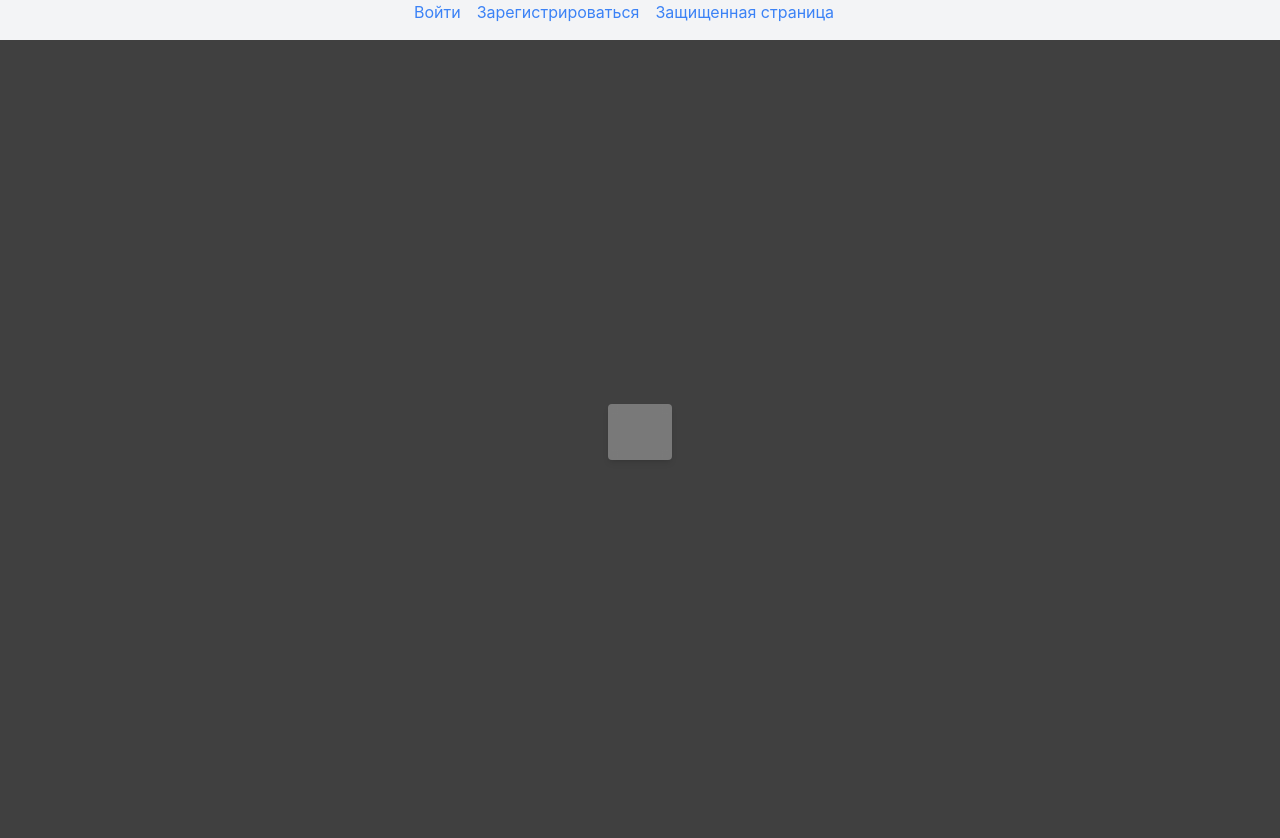
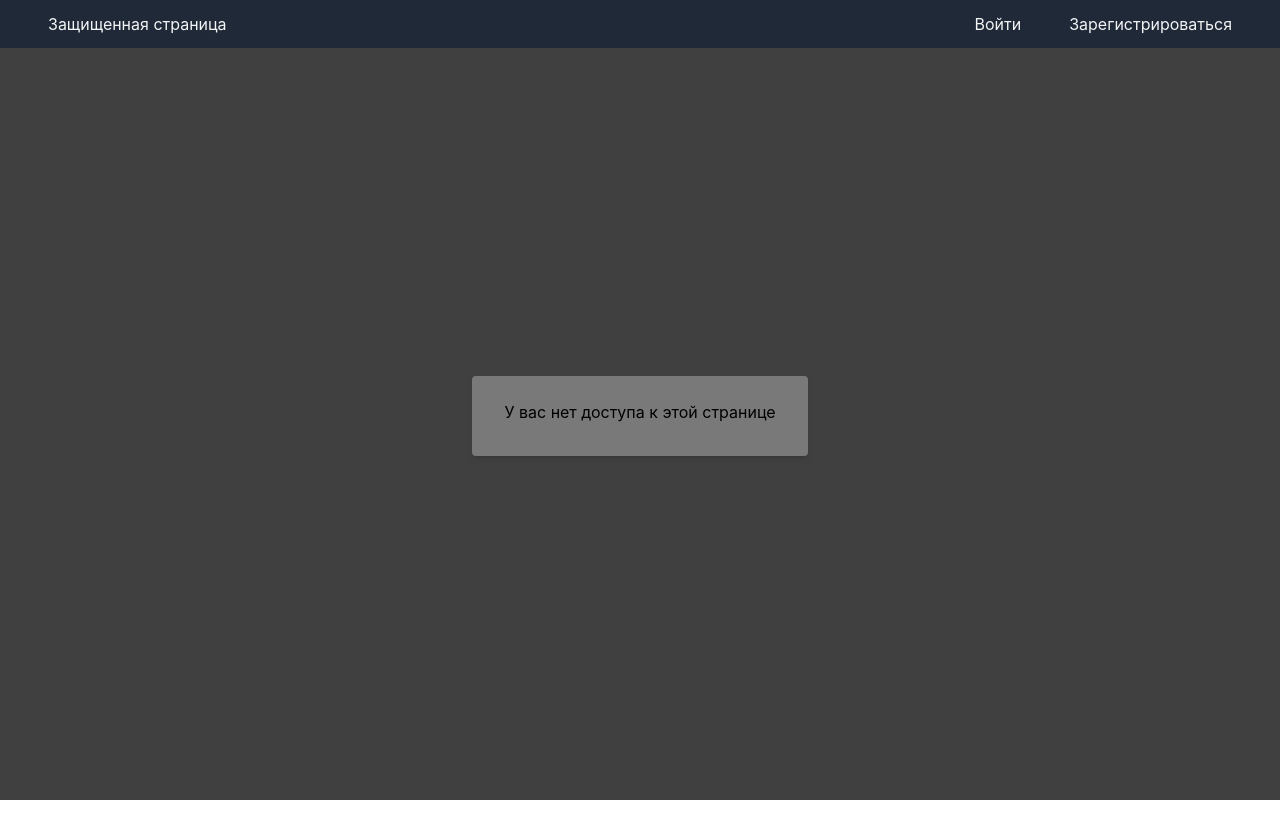
Before and after one commit to StasAnanas666/react-auth, a React (Create React App) app: page /protected in a window 1280 px wide. After the commit the page ends 800 px from the top, so only its background shows below. Built offline with nearby package versions, Linux system fonts and the light colour scheme; no server answers.

Commit message:
some changes...

```diff
--- a/src/App.js
+++ b/src/App.js
@@ -1,23 +1,72 @@
 import "./App.css";
+import { useState, useEffect } from "react";
 import { BrowserRouter as Router, Routes, Route } from "react-router-dom";
+import axios from "axios";
 import Menu from "./components/Menu";
 import Register from "./components/Register";
 import Login from "./components/Login";
 import Protected from "./components/Protected";
 
+const serverUrl = "http://localhost:5000";
+
 function App() {
+    const [isAuthenticated, setIsAuthenticated] = useState(false);
+    const [username, setUsername] = useState("");
+
+    //проверка токена при загрузке приложения
+    //если токен есть(т.е. пользователь аутентифицирован, устанавливаем имя пользователя и состояние аутентификации в true)
+    //иначе(т.е. пользователь вышел, удаляем токен из localStorage, устанавливаем состояние аутентификации в true)
+    useEffect(() => {
+        const fetchData = async () => {
+            const token = localStorage.getItem("token");
+            if (token) {
+                try {
+                    const response = await axios.get(`${serverUrl}/protected`, {
+                        headers: { Authorization: token },
+                    });
+                    setUsername(response.data.user.username);
+                    setIsAuthenticated(true);
+                } catch (error) {
+                    localStorage.removeItem("token");
+                    setIsAuthenticated(false);
+                }
+            }
+        };
+
+        fetchData();
+    }, []);
+
+    //выход из учетки
+    const handleLogout = () => {
+        localStorage.removeItem("token");
+        setIsAuthenticated(false);
+        setUsername("");
+    };
+
     return (
         <Router>
-            <div className="min-h-screen bg-gray-100 flex flex-col items-center justify-center">
-                <Menu />
+            <div className="min-h-screen bg-gray-100 flex flex-col items-center justify-start">
+                <Menu
+                    isAuthenticated={isAuthenticated}
+                    username={username}
+                    handleLogout={handleLogout}
+                />
                 <Routes>
-                    <Route path="/login" element={<Login />}/>
-                    <Route path="/register" element={<Register />}/>
-                    <Route path="/protected" element={<Protected />}/>
+                    <Route
+                        path="/login"
+                        element={
+                            <Login
+                                setIsAuthenticated={setIsAuthenticated}
+                                setName={setUsername}
+                            />
+                        }
+                    />
+                    <Route path="/register" element={<Register />} />
+                    <Route path="/protected" element={<Protected />} />
                 </Routes>
             </div>
         </Router>
-    )
+    );
 }
 
 export default App;
--- a/src/components/Login.jsx
+++ b/src/components/Login.jsx
@@ -1,11 +1,13 @@
 import { useState } from "react";
+import { useNavigate } from "react-router-dom";
 import axios from "axios";
 
 const serverUrl = "http://localhost:5000";
 
-const Login = ({history}) => {
+const Login = ({setIsAuthenticated, setName}) => {
     const [username, setUsername] = useState("");
     const [password, setPassword] = useState("");
+    const navigate = useNavigate();//редирект
 
     const handleSubmit = async(e) => {
         e.preventDefault();
@@ -15,14 +17,16 @@
             });
             //записываем токен в LocalStorage под ключом token
             localStorage.setItem("token", response.data.token);
-            history.push("/protected");
+            setIsAuthenticated(true);
+            setName(username);
+            navigate("/protected"); //редирект на защищенную страницу
         } catch (error) {
             console.error("Ошибка входа: ", error);
         }
     }
 
     return (
-        <div className="w-full min-h-screen flex items-center justify-center bg-loginBackground bg-center bg-cover">
+        <div className="w-full grow flex items-center justify-center bg-loginBackground bg-center bg-cover">
             <form
                 className="w-1/3 backdrop-blur-sm bg-white/30 shadow-md rounded px-8 pt-6 pb-8 mb-4"
                 onSubmit={handleSubmit}
--- a/src/components/Menu.jsx
+++ b/src/components/Menu.jsx
@@ -1,29 +1,60 @@
-import { NavLink } from "react-router-dom"
+import { NavLink, useNavigate } from "react-router-dom";
 
-const Menu = () => {
+const Menu = ({ isAuthenticated, username, handleLogout }) => {
+    const navigate = useNavigate();
+
     return (
-        <div className="mb-4">
-            <ul className="flex space-x-4">
+        <nav className="px-12 py-3 bg-gray-800 w-full sticky top-0">
+            <ul className="flex justify-between">
                 <li>
-                    <NavLink to="/login" className="text-blue-500">
-                        Войти
-                    </NavLink>
-                </li>
-                <li>
-                    <NavLink to="/register" className="text-blue-500">
-                        Зарегистрироваться
-                    </NavLink>
-                </li>
-                <li>
-                    <NavLink to="/protected" className="text-blue-500">
+                    <NavLink to="/protected" className="text-gray-100">
                         Защищенная страница
                     </NavLink>
                 </li>
-                <li></li>
-                <li></li>
+                {!isAuthenticated ? (
+                    <div className="auth-block flex space-x-12">
+                        <li>
+                            <NavLink to="/login" className="text-gray-100">
+                                Войти
+                            </NavLink>
+                        </li>
+                        <li>
+                            <NavLink to="/register" className="text-gray-100">
+                                Зарегистрироваться
+                            </NavLink>
+                        </li>
+                    </div>
+                ) : (
+                    <div className="relative">
+                        <button
+                            className="text-gray-100"
+                        >
+                            {username}
+                        </button>
+                        <div
+                            className="absolute right-0 mt-2 w-48 bg-gray-600 rounded-md shadow-lg z-10"
+                        >
+                            <NavLink
+                                to="/profile"
+                                className="block px-4 py-2 text-gray-100 hover:bg-gray-400 hover:rounded-t-md"
+                            >
+                                Профиль
+                            </NavLink>
+                            <button
+                                className="w-full text-left block px-4 py-2 text-gray-100 hover:bg-gray-400 hover:rounded-b-md"
+                                onClick={() => {
+                                    handleLogout();
+                                    navigate("/login");
+                                }}
+                            >
+                                Выйти
+                            </button>
+                        </div>
+                    </div>
+                )}
             </ul>
-        </div>
-    )
-}
+        </nav>
+    );
+};
 
 export default Menu;
--- a/src/components/Protected.jsx
+++ b/src/components/Protected.jsx
@@ -4,7 +4,7 @@
 const serverUrl = "http://localhost:5000";
 
 const Protected = () => {
-    const [message, setMessage] = useState("");
+    const [message, setMessage] = useState("У вас нет доступа к этой странице");
 
     //сработает один раз при загрузке страницы
     useEffect(() => {
@@ -24,7 +24,7 @@
     }, [])
 
     return (
-        <div className="w-full min-h-screen flex items-center justify-center bg-neutral-700">
+        <div className="w-full grow flex items-center justify-center bg-neutral-700">
             <p className="backdrop-blur-sm bg-white/30 shadow-md rounded px-8 pt-6 pb-8 mb-4">
                 {message}
             </p>
--- a/src/components/Register.jsx
+++ b/src/components/Register.jsx
@@ -1,12 +1,14 @@
 import { useState } from "react";
+import { useNavigate } from "react-router-dom";
 import axios from "axios";
 
 const serverUrl = "http://localhost:5000";
 
-const Register = ({ history }) => {
+const Register = () => {
     const [username, setUsername] = useState("");
     const [password, setPassword] = useState("");
     const [role, setRole] = useState(2); //1 admin, 2 user
+    const navigate = useNavigate();//редирект
 
     //отправка данных пользователя на сервер для регистрации и записи в бд
     const handleSubmit = async (e) => {
@@ -17,14 +19,14 @@
                 password,
                 role,
             });
-            history.push("/login"); //редирект на форму логина
+            navigate("/login"); //редирект на форму логина
         } catch (error) {
             console.error("Ошибка регистрации: ", error);
         }
     };
 
     return (
-        <div className="w-full min-h-screen flex items-center justify-center bg-registerBackground bg-center bg-cover">
+        <div className="w-full grow flex items-center justify-center bg-registerBackground bg-center bg-cover">
             <form
                 className="w-1/3 backdrop-blur-sm bg-white/30 shadow-md rounded px-8 pt-6 pb-8 mb-4"
                 onSubmit={handleSubmit}
```
